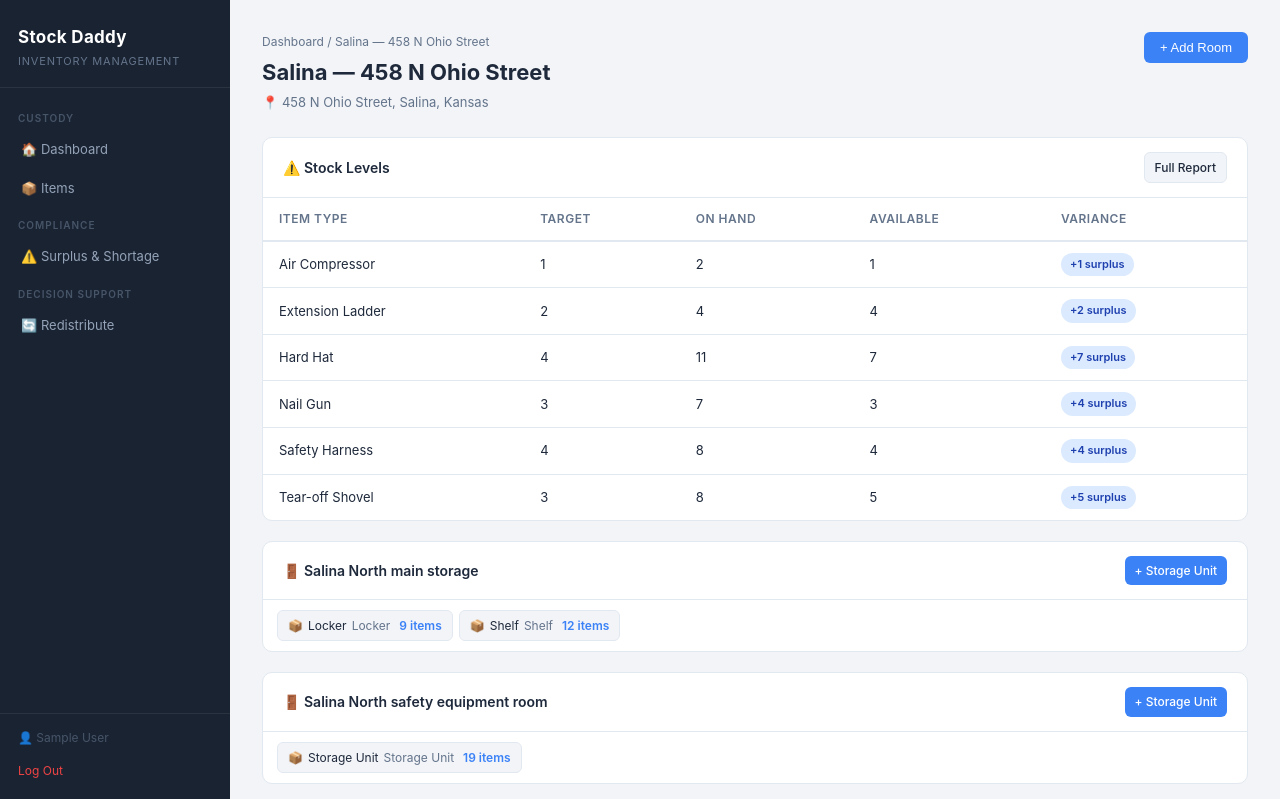
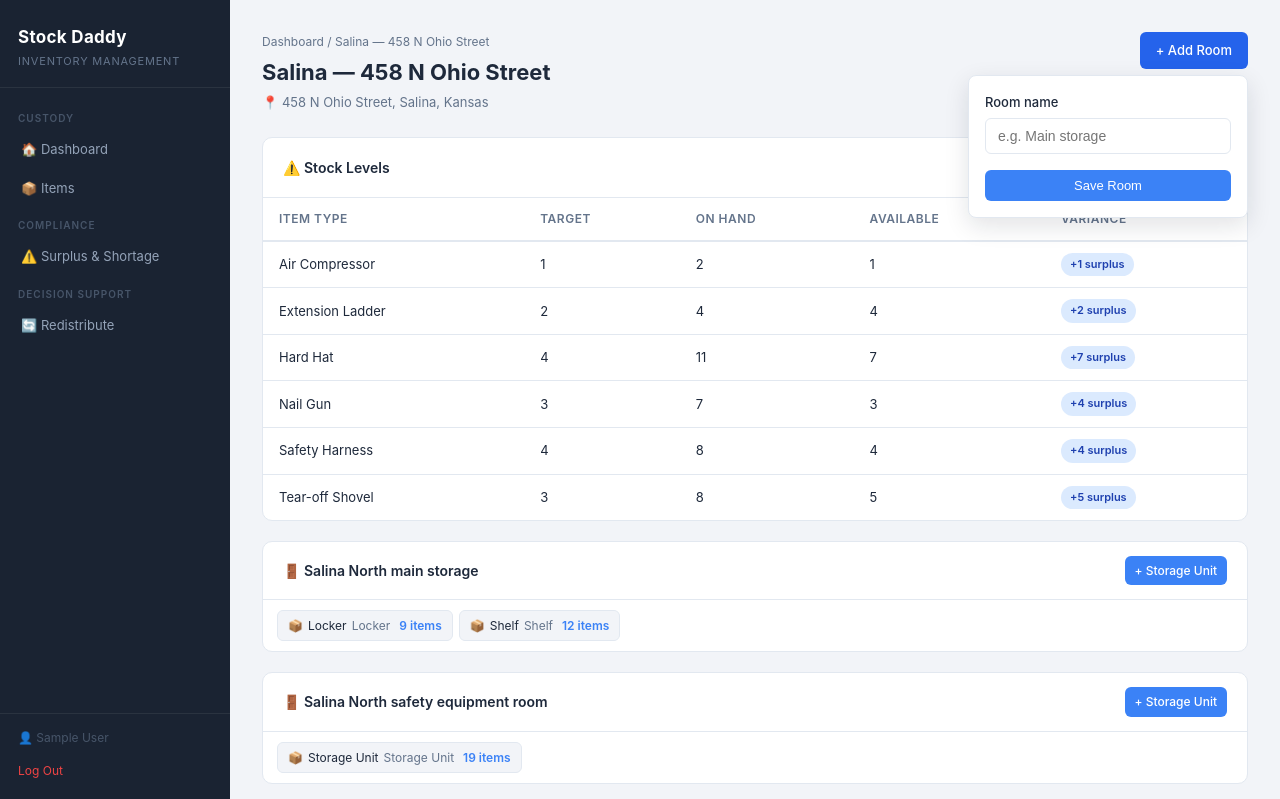
Before and after one commit to BaPark-FHSU-ASE/Group_1_Advanced_Software_Engineering_Proj, a Flask app: page /building/1?add=room in a window 1280 px wide. Shown: the top 799 px of the page. Run offline with Flask 3, Linux system fonts and the light colour scheme; the visitor is signed in with stand-in values (Sample User, id 1); data comes from the database, SQL or seed files in the repository.

Commit message:
Add rooms and storage units from the building page (REQ-4, REQ-5)

```diff
--- a/frontend/app.py
+++ b/frontend/app.py
@@ -1,4 +1,4 @@
-from flask import Flask, render_template, redirect, url_for, request, session
+from flask import Flask, render_template, redirect, url_for, request, session, flash
 
 import db
 
@@ -93,6 +93,41 @@ def building(building_id):
     return render_template("building.html", user=session["user"], building=building_data)
 
 
+@app.route("/building/<int:building_id>/rooms", methods=["POST"])
+def add_room(building_id):
+    if "user" not in session:
+        return redirect(url_for("login"))
+    name = request.form.get("name", "").strip()
+    if not name:
+        flash("Room name is required.", "error")
+    else:
+        try:
+            db.add_room(session["owner_id"], building_id, name)
+            flash(f'Added room "{name}".', "success")
+        except db.NotFoundOrNotOwned:
+            return redirect(url_for("dashboard"))
+    return redirect(url_for("building", building_id=building_id))
+
+
+@app.route("/rooms/<int:room_id>/storage", methods=["POST"])
+def add_storage(room_id):
+    if "user" not in session:
+        return redirect(url_for("login"))
+    storage_type = request.form.get("storage_type", "").strip()
+    building_id = request.form.get("building_id", type=int)
+    if not storage_type:
+        flash("Storage type is required.", "error")
+        if building_id:
+            return redirect(url_for("building", building_id=building_id))
+        return redirect(url_for("dashboard"))
+    try:
+        _, building_id = db.add_storage(session["owner_id"], room_id, storage_type)
+    except db.NotFoundOrNotOwned:
+        return redirect(url_for("dashboard"))
+    flash(f'Added storage unit "{storage_type}".', "success")
+    return redirect(url_for("building", building_id=building_id))
+
+
 # ---------------------------------------------------------------------------
 # Items — Layer 1: Custody
 # ---------------------------------------------------------------------------
--- a/frontend/db.py
+++ b/frontend/db.py
@@ -351,3 +351,74 @@ def get_compliance_report():
         ]
     finally:
         conn.close()
+
+
+# ---------------------------------------------------------------------------
+# Rooms and storage units (REQ-4, REQ-5)
+# ---------------------------------------------------------------------------
+
+class NotFoundOrNotOwned(Exception):
+    """Raised when a write targets a record that doesn't exist or belongs to
+    a different owner. The route treats both the same way, so a user can't
+    use the error to find out which ids exist (NF-REQ-12)."""
+    pass
+
+
+def _building_owned_by(conn, building_id, owner_id):
+    row = conn.execute(
+        "SELECT 1 FROM building bl "
+        "JOIN business bs ON bs.business_id = bl.business_id "
+        "WHERE bl.building_id = ? AND bs.owner_id = ?",
+        (building_id, owner_id),
+    ).fetchone()
+    return row is not None
+
+
+def _room_owned_by(conn, room_id, owner_id):
+    """Returns the room's building_id if the owner owns it, else None."""
+    row = conn.execute(
+        "SELECT r.building_id FROM room r "
+        "JOIN building bl ON bl.building_id = r.building_id "
+        "JOIN business bs ON bs.business_id = bl.business_id "
+        "WHERE r.room_id = ? AND bs.owner_id = ?",
+        (room_id, owner_id),
+    ).fetchone()
+    return row["building_id"] if row else None
+
+
+def add_room(owner_id, building_id, name):
+    """Create a room in one of the owner's buildings. Returns the new room_id."""
+    conn = get_connection()
+    try:
+        if not _building_owned_by(conn, building_id, owner_id):
+            raise NotFoundOrNotOwned()
+        cur = conn.execute(
+            "INSERT INTO room (building_id, location) VALUES (?, ?)",
+            (building_id, name),
+        )
+        conn.commit()
+        return cur.lastrowid
+    finally:
+        conn.close()
+
+
+def add_storage(owner_id, room_id, storage_type):
+    """Create a storage unit in one of the owner's rooms.
+
+    Returns (storage_id, building_id) so the route knows which building page
+    to send the user back to. storage_type is free text on purpose: the
+    suggested types are only suggestions (NF-REQ-1).
+    """
+    conn = get_connection()
+    try:
+        building_id = _room_owned_by(conn, room_id, owner_id)
+        if building_id is None:
+            raise NotFoundOrNotOwned()
+        cur = conn.execute(
+            "INSERT INTO storage (room_id, storage_type) VALUES (?, ?)",
+            (room_id, storage_type),
+        )
+        conn.commit()
+        return cur.lastrowid, building_id
+    finally:
+        conn.close()
--- a/frontend/static/css/main.css
+++ b/frontend/static/css/main.css
@@ -357,5 +357,31 @@ a:hover { text-decoration: underline; }
 
 .alert { padding: 10px 14px; border-radius: 6px; font-size: 13px; margin-bottom: 16px; }
 .alert-error { background: var(--shortage-bg); border: 1px solid #fecaca; color: var(--shortage-text); }
+.alert-success { background: var(--success-bg); border: 1px solid #a7f3d0; color: var(--success-text); }
+
+.muted-note { color: var(--muted); font-size: 12px; }
+
+/* ── Inline "add" forms (no JavaScript: <details> opens and closes itself) ── */
+
+.inline-form { position: relative; }
+/* Cards clip their corners; let an open form spill out of its card. */
+.card:has(.inline-form[open]) { overflow: visible; }
+.inline-form > summary { list-style: none; }
+.inline-form > summary::-webkit-details-marker { display: none; }
+.inline-form[open] > summary { background: var(--accent-dark); }
+
+.inline-form-body {
+    position: absolute;
+    right: 0;
+    top: calc(100% + 6px);
+    z-index: 20;
+    width: 280px;
+    background: var(--surface);
+    border: 1px solid var(--border);
+    border-radius: 8px;
+    padding: 16px;
+    box-shadow: 0 8px 24px rgba(15, 23, 42, 0.12);
+    font-weight: 400;
+}
 
 .empty-state { text-align: center; color: var(--muted); padding: 32px; }
--- /dev/null
+++ b/frontend/templates/_flashes.html
@@ -0,0 +1,5 @@
+{% with messages = get_flashed_messages(with_categories=true) %}
+    {% for category, message in messages %}
+    <div class="alert alert-{{ category }}">{{ message }}</div>
+    {% endfor %}
+{% endwith %}
--- a/frontend/templates/building.html
+++ b/frontend/templates/building.html
@@ -12,8 +12,20 @@
                 <h2>{{ building.name }}</h2>
                 <p>📍 {{ building.address }}</p>
             </div>
-            <button class="btn btn-primary">+ Add Room</button>
+            {# ?add=room (the Dashboard's "+ Room" button) opens this form on arrival #}
+            <details class="inline-form" {% if request.args.get('add') == 'room' %}open{% endif %}>
+                <summary class="btn btn-primary">+ Add Room</summary>
+                <form method="POST" action="{{ url_for('add_room', building_id=building.id) }}" class="inline-form-body">
+                    <div class="form-group">
+                        <label for="room-name">Room name</label>
+                        <input type="text" id="room-name" name="name" maxlength="100" placeholder="e.g. Main storage" required />
+                    </div>
+                    <button type="submit" class="btn btn-primary btn-full">Save Room</button>
+                </form>
+            </details>
         </div>
+
+        {% include "_flashes.html" %}
 
         <!-- Compliance snapshot -->
         <div class="card">
@@ -58,7 +70,19 @@
         <div class="card">
             <div class="card-header">
                 <span>🚪 {{ room.name }}</span>
-                <a href="#" class="btn btn-small">+ Storage Unit</a>
+                <details class="inline-form"
+                    {% if request.args.get('add') == 'storage' and request.args.get('room') == room.id|string %}open{% endif %}>
+                    <summary class="btn btn-small">+ Storage Unit</summary>
+                    <form method="POST" action="{{ url_for('add_storage', room_id=room.id) }}" class="inline-form-body">
+                        <input type="hidden" name="building_id" value="{{ building.id }}" />
+                        <div class="form-group">
+                            <label for="storage-type-{{ room.id }}">Storage type</label>
+                            <input type="text" id="storage-type-{{ room.id }}" name="storage_type" maxlength="100"
+                                   list="storage-type-suggestions" placeholder="e.g. Locker" required />
+                        </div>
+                        <button type="submit" class="btn btn-primary btn-full">Save Storage Unit</button>
+                    </form>
+                </details>
             </div>
             <div class="storage-list">
                 {% for storage in room.storages %}
@@ -68,10 +92,25 @@
                     <span class="storage-type">{{ storage.type }}</span>
                     <span class="storage-count">{{ storage.item_count }} items</span>
                 </div>
+                {% else %}
+                <span class="muted-note">No storage units yet.</span>
                 {% endfor %}
             </div>
         </div>
+        {% else %}
+        <div class="card">
+            <div class="empty-state">No rooms yet. Use "+ Add Room" to create one.</div>
+        </div>
         {% endfor %}
+
+        <!-- Suggestions only: any storage type is allowed (NF-REQ-1) -->
+        <datalist id="storage-type-suggestions">
+            <option value="Locker"></option>
+            <option value="Toolbox"></option>
+            <option value="Closet"></option>
+            <option value="Shelf"></option>
+            <option value="Storage Unit"></option>
+        </datalist>
     </main>
 </div>
 {% endblock %}
--- a/frontend/templates/dashboard.html
+++ b/frontend/templates/dashboard.html
@@ -32,14 +32,14 @@
                             <div class="building-name">🏗 <a href="{{ url_for('building', building_id=building.id) }}">{{ building.name }}</a></div>
                             <div class="building-address">📍 {{ building.address }}</div>
                         </div>
-                        <a href="#" class="btn btn-small">+ Room</a>
+                        <a href="{{ url_for('building', building_id=building.id, add='room') }}" class="btn btn-small">+ Room</a>
                     </div>
 
                     {% for room in building.rooms %}
                     <div class="room-block">
                         <div class="room-header">
                             <span class="room-name">🚪 {{ room.name }}</span>
-                            <a href="#" class="btn btn-tiny">+ Storage</a>
+                            <a href="{{ url_for('building', building_id=building.id, add='storage', room=room.id) }}" class="btn btn-tiny">+ Storage</a>
                         </div>
                         <div class="storage-list">
                             {% for storage in room.storages %}
```
Also changed, not shown: frontend/tests/test_rooms_storage.py (added, +46 -0 lines).
